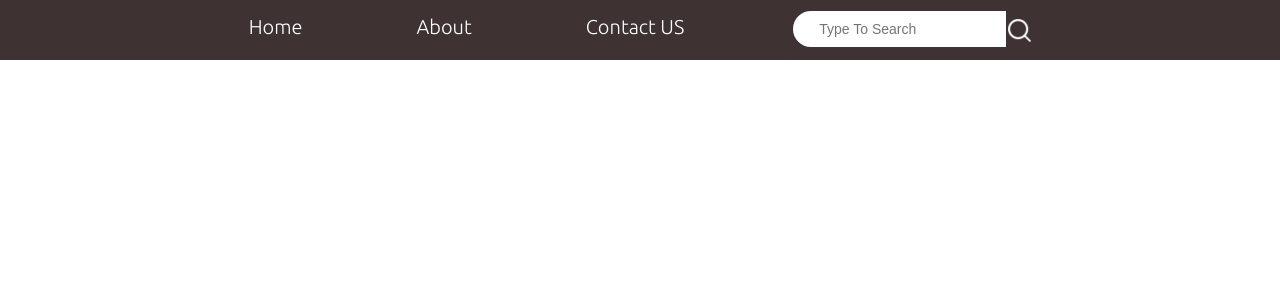
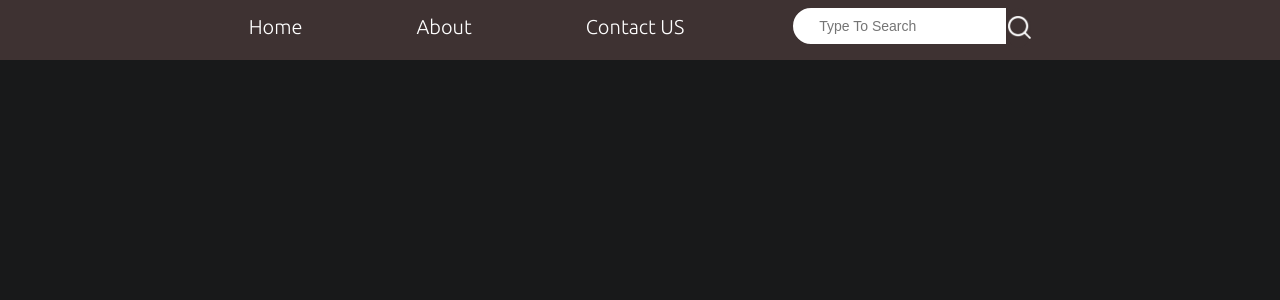
Before and after one commit to AJTimePyro/manga-web, a Flask app: page /about in a window 1280 px wide. Shown: the top 300 px of the page. Run offline with Flask 2, Linux system fonts and the light colour scheme.

Commit message:
added dark theme

```diff
--- a/app.py
+++ b/app.py
@@ -38,6 +38,11 @@ def aboutPage():
 def contactPage():
     return render_template('contact.html')
 
+# Manga Chapter Page
+@app.route("/manga/<string:manga_id>")
+def mangaPage(manga_id):
+    return render_template('manga.html')
+
 
 ### Running Web
 if __name__ == "__main__":
--- a/helper/search.py
+++ b/helper/search.py
@@ -6,6 +6,7 @@ from urllib import request as req
 from bs4 import BeautifulSoup
 import random
 import json
+import os.path
 
 
 ### Common data
@@ -45,10 +46,11 @@ class SearchEngine(commonThings):
         for i in page.find_all('div', class_='story_item'):
             count += 1
             url = i.a
+            urlData = os.path.split(url['href'])[1]
             img = url.img
             mangaList[count] = {
                 'title' : img['alt'],
-                'url' : url['href'],
+                'url-data' : urlData,
                 'img' : img['src']
             }
         self.mangaList = json.dumps(mangaList)
--- a/static/css/main.css
+++ b/static/css/main.css
@@ -3,6 +3,11 @@
 *, html {
     margin:0;
     padding:0;
+    /* background-color: black; */
+}
+
+body{
+    background-color: #18191a;
 }
 
 :root {
@@ -54,7 +59,7 @@
     height: 36px;
     max-width: 20%;
     padding-left: 20px;
-    margin-top: -6px;
+    margin-top: -9px;
     background: white;
     border: 2px solid var(--searchbox);
     border-radius: 60px;
--- a/static/css/search.css
+++ b/static/css/search.css
@@ -54,7 +54,7 @@
     text-overflow: ellipsis;
     white-space: nowrap;
     text-decoration: none;
-    color: black;
+    color: white;
 }
 
 .manga-title:hover{
--- a/static/js/search.js
+++ b/static/js/search.js
@@ -13,7 +13,7 @@ window.onload = () => {
 
         // Adding some attributes
         imgTag.src = query[data]['img'];
-        titleTag.href = query[data]['url'];
+        titleTag.href = `/manga/${query[data]['url-data']}`;
         imgATag.href = titleTag.href;
         titleTag.innerText = query[data]['title'];
         resultDom.className = 'manga';
--- /dev/null
+++ b/templates/manga.html
@@ -0,0 +1,5 @@
+{% extends 'base.html' %}
+
+{% block head %}
+<title>{{ query }}</title>
+{% endblock %}
--- a/templates/search.html
+++ b/templates/search.html
@@ -1,7 +1,7 @@
 {%extends 'base.html' %}
 
 {% block head %}
-<title>{{ query }}</title>
+<title>Search Result for {{ query }}</title>
 <link rel="stylesheet" href="{{ url_for('static', filename = 'css/search.css') }}">
 <script>
     var query = JSON.parse({{ result| tojson | safe }});    // This is not any error, it's flask
@@ -13,7 +13,7 @@
 
 {% block body %}
 <div id="header">
-    <h3>Results for {{ query }}</h3>
+    <h3>Search Results for {{ query }}</h3>
 </div>
 <div id="results"></div>
 {% endblock %}
```
